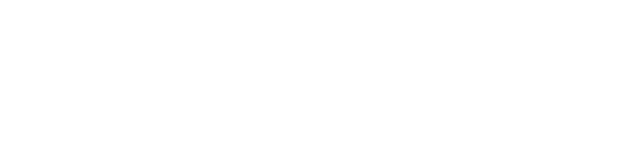
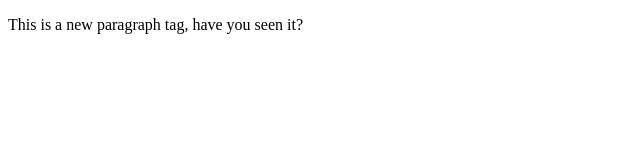
Before and after one commit to JoshuaEdigbe/demo-project, a plain HTML site: page index.html in a window 1280 px wide. Shown: the whole page, without its empty margins (0-640 px from the left). Drawn offline with Linux system fonts and the light colour scheme.

Commit message:
add new paragraph to homepage

```diff
--- a/index.html
+++ b/index.html
@@ -10,5 +10,7 @@
     />
     <title>Demo Project</title>
   </head>
-  <body></body>
+  <body>
+    <p>This is a new paragraph tag, have you seen it?</p>
+  </body>
 </html>
```
